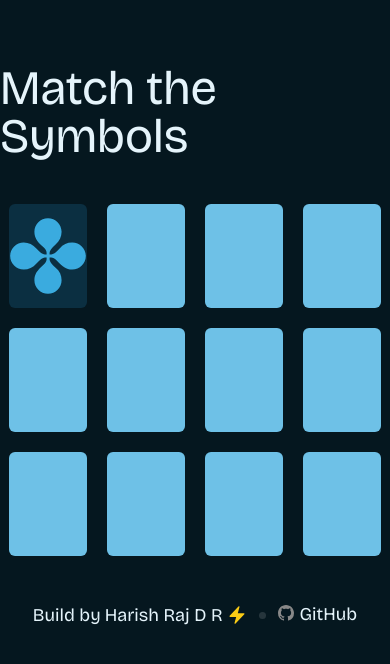
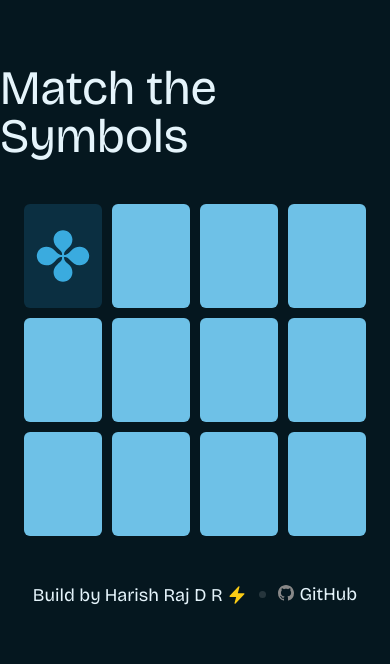
Before and after one commit to HarishRajDR/memory-game, a React (Vite) app: page / in a window 390 px wide. Both pictures are taken after a click on the button 48 px from the left and 256 px from the top of the page. Shown: the top 664 px of the page. Built offline with nearby package versions, Linux system fonts and the light colour scheme.

Commit message:
fixed the gap b/w cards and symbol sizes

```diff
--- a/src/components/Board.tsx
+++ b/src/components/Board.tsx
@@ -153,7 +153,7 @@ function Board() {
   return (
     <main className="flex flex-col items-center justify-center gap-20">
       <Modal timeTaken={timeTaken} isOpen={isOpen} setIsOpen={setIsOpen} />
-      <div className="grid gap-5 grid-cols-4">
+      <div className="grid gap-[calc(10vw/4)] md:gap-5 grid-cols-4">
         {grid.map((p, idx) => (
           <button
             key={idx}
--- a/src/components/Symbol.tsx
+++ b/src/components/Symbol.tsx
@@ -4,7 +4,7 @@ type Props = {
 
 function Symbol(props: Props) {
   return (
-    <div>
+    <div className="p-3">
       <img src={`/${props.symbol}.svg`} width={100} />
     </div>
   );
```
